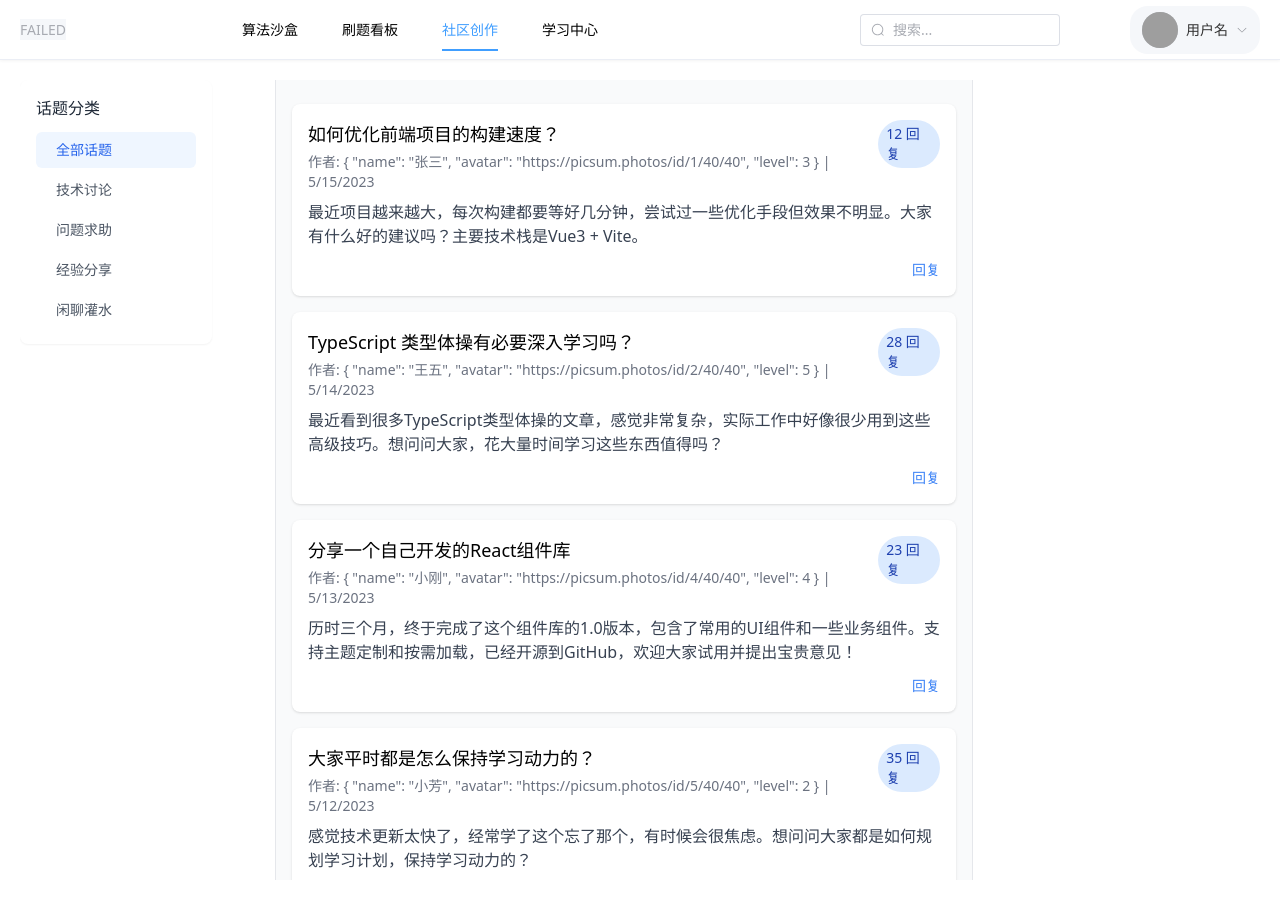
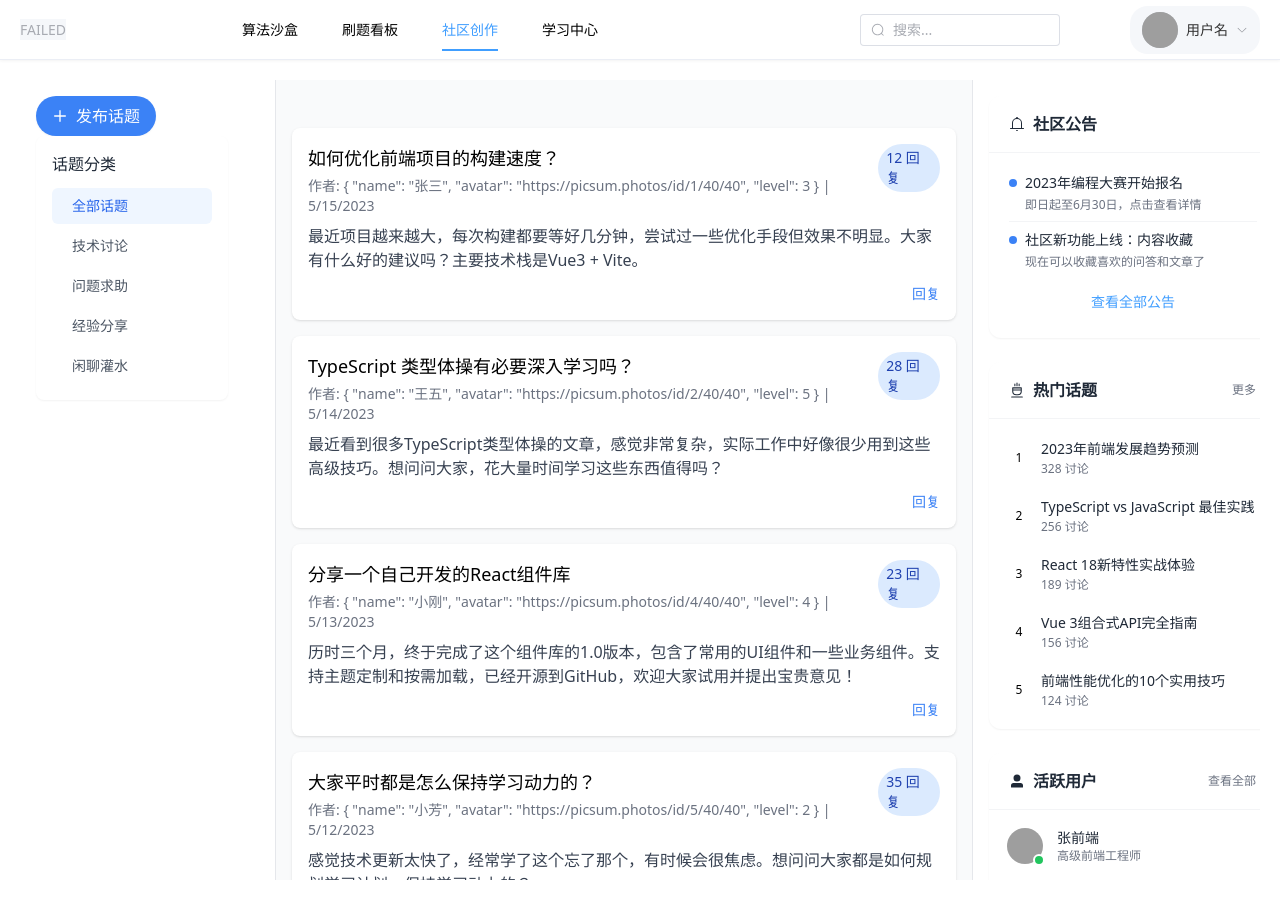
Before and after one commit to LinFen07/Penson_System, a Vue app: page /community in a window 1280 px wide. Built offline with nearby package versions, Linux system fonts and the light colour scheme; grey boxes are pictures that could not be loaded; what monaco-editor would draw is missing.

Commit message:
优化社区创作——右侧边栏

```diff
--- a/src/components/community/CategorySidebar.vue
+++ b/src/components/community/CategorySidebar.vue
@@ -1,5 +1,15 @@
 <template>
   <aside class="hidden lg:block w-48 shrink-0">
+     <!-- 创作按钮：突出显示，放在顶部 -->
+          <button
+            @click="handlePublishClick"
+            class="flex items-center gap-2 bg-primary hover:bg-primary/90 text-white px-4 py-2 rounded-full font-medium transition-all shadow-sm hover:shadow self-start"
+          >
+            <svg class="w-4 h-4" fill="none" stroke="currentColor" viewBox="0 0 24 24">
+              <path stroke-linecap="round" stroke-linejoin="round" stroke-width="2" d="M12 4v16m8-8H4"></path>
+            </svg>
+            <span>发布话题</span>
+          </button>
     <div class="bg-white rounded-lg shadow-sm p-4 sticky top-4">
       <h3 class="font-medium text-gray-800 mb-3">话题分类</h3>
       <ul class="space-y-1">
--- /dev/null
+++ b/src/components/community/RightSideContent/ActiveUsers.vue
@@ -0,0 +1,82 @@
+<template>
+  <div class="bg-white rounded-xl shadow-sm overflow-hidden transition-all hover:shadow-md">
+    <div class="px-5 py-4 border-b border-gray-100 flex justify-between items-center">
+      <h3 class="font-semibold text-gray-800 flex items-center">
+        <el-icon class="text-primary mr-2"><UserFilled /></el-icon>
+        活跃用户
+      </h3>
+      <el-button
+        type="text"
+        class="text-xs text-gray-500 hover:text-primary p-0 h-auto"
+      >
+        查看全部
+      </el-button>
+    </div>
+    <div class="p-4">
+      <div class="space-y-4">
+        <div
+          class="flex items-center justify-between group cursor-pointer"
+          v-for="(user, index) in activeUsers"
+          :key="index"
+        >
+          <div class="flex items-center">
+            <div class="relative">
+              <img
+                :src="user.avatar"
+                alt="用户头像"
+                class="w-10 h-10 rounded-full object-cover border-2 border-transparent group-hover:border-primary transition-colors"
+              >
+              <span
+                class="absolute bottom-0 right-0 w-3 h-3 rounded-full border-2 border-white"
+                :class="user.online ? 'bg-green-500' : 'bg-gray-300'"
+              ></span>
+            </div>
+            <div class="ml-3">
+              <p class="text-sm font-medium text-gray-800">{{ user.name }}</p>
+              <p class="text-xs text-gray-500">{{ user.role }}</p>
+            </div>
+          </div>
+          <el-button
+            size="mini"
+            type="primary"
+            class="opacity-0 group-hover:opacity-100 transition-opacity bg-primary/10 text-primary hover:bg-primary/20 border-none"
+          >
+            关注
+          </el-button>
+        </div>
+      </div>
+    </div>
+  </div>
+</template>
+
+<script setup>
+import { UserFilled } from '@element-plus/icons-vue';
+import { ElButton, ElIcon } from 'element-plus';
+
+const activeUsers = [
+  {
+    name: '张前端',
+    role: '高级前端工程师',
+    avatar: 'https://picsum.photos/id/1005/100/100',
+    online: true
+  },
+  {
+    name: '李算法',
+    role: '算法专家',
+    avatar: 'https://picsum.photos/id/1012/100/100',
+    online: true
+  },
+  {
+    name: '王架构',
+    role: '系统架构师',
+    avatar: 'https://picsum.photos/id/1025/100/100',
+    online: false
+  },
+  {
+    name: '赵设计',
+    role: 'UI/UX设计师',
+    avatar: 'https://picsum.photos/id/1027/100/100',
+    online: true
+  }
+];
+</script>
--- /dev/null
+++ b/src/components/community/RightSideContent/CommunityAnnouncement.vue
@@ -0,0 +1,40 @@
+<template>
+  <div class="bg-white rounded-xl shadow-sm overflow-hidden transition-all hover:shadow-md">
+    <div class="px-5 py-4 border-b border-gray-100">
+      <h3 class="font-semibold text-gray-800 flex items-center">
+        <el-icon class="text-primary mr-2"><Bell /></el-icon>
+        社区公告
+      </h3>
+    </div>
+    <div class="p-5 space-y-4">
+      <div class="space-y-2">
+        <div class="flex items-start">
+          <span class="inline-block w-2 h-2 rounded-full bg-primary mt-1.5 mr-2"></span>
+          <div>
+            <h4 class="text-sm font-medium text-gray-800">2023年编程大赛开始报名</h4>
+            <p class="text-xs text-gray-500 mt-1">即日起至6月30日，点击查看详情</p>
+          </div>
+        </div>
+        <div class="w-full h-px bg-gray-100 my-2"></div>
+        <div class="flex items-start">
+          <span class="inline-block w-2 h-2 rounded-full bg-primary mt-1.5 mr-2"></span>
+          <div>
+            <h4 class="text-sm font-medium text-gray-800">社区新功能上线：内容收藏</h4>
+            <p class="text-xs text-gray-500 mt-1">现在可以收藏喜欢的问答和文章了</p>
+          </div>
+        </div>
+      </div>
+      <el-button
+        type="text"
+        class="text-primary text-sm w-full justify-center hover:text-primary/80"
+      >
+        查看全部公告
+      </el-button>
+    </div>
+  </div>
+</template>
+
+<script setup>
+import { Bell } from '@element-plus/icons-vue';
+import { ElButton, ElIcon } from 'element-plus';
+</script>
--- /dev/null
+++ b/src/components/community/RightSideContent/HotTopics.vue
@@ -0,0 +1,46 @@
+<template>
+  <div class="bg-white rounded-xl shadow-sm overflow-hidden transition-all hover:shadow-md">
+    <div class="px-5 py-4 border-b border-gray-100 flex justify-between items-center">
+      <h3 class="font-semibold text-gray-800 flex items-center">
+        <el-icon class="text-primary mr-2"><HotWater/></el-icon>
+        热门话题
+      </h3>
+      <el-button
+        type="text"
+        class="text-xs text-gray-500 hover:text-primary p-0 h-auto"
+      >
+        更多
+      </el-button>
+    </div>
+    <div class="p-3">
+      <div class="space-y-1">
+        <div
+          class="px-2 py-2 rounded-lg hover:bg-gray-50 transition-colors cursor-pointer flex items-center"
+          v-for="(topic, index) in hotTopics"
+          :key="index"
+        >
+          <span class="w-5 h-5 rounded-full bg-primary/10 text-primary text-xs flex items-center justify-center mr-3 font-medium">
+            {{ index + 1 }}
+          </span>
+          <div class="flex-grow min-w-0">
+            <p class="text-sm text-gray-800 truncate">{{ topic.title }}</p>
+            <p class="text-xs text-gray-500 mt-0.5">{{ topic.discussions }} 讨论</p>
+          </div>
+        </div>
+      </div>
+    </div>
+  </div>
+</template>
+
+<script setup>
+import { HotWater } from '@element-plus/icons-vue';
+import { ElButton, ElIcon } from 'element-plus';
+
+const hotTopics = [
+  { title: '2023年前端发展趋势预测', discussions: '328' },
+  { title: 'TypeScript vs JavaScript 最佳实践', discussions: '256' },
+  { title: 'React 18新特性实战体验', discussions: '189' },
+  { title: 'Vue 3组合式API完全指南', discussions: '156' },
+  { title: '前端性能优化的10个实用技巧', discussions: '124' }
+];
+</script>
--- a/src/components/community/RightSidebar.vue
+++ b/src/components/community/RightSidebar.vue
@@ -2,17 +2,17 @@
   <aside class="hidden md:block w-72 shrink-0">
     <div class="space-y-6">
       <!-- 社区公告 -->
-      <!-- <CommunityAnnouncement />
+      <CommunityAnnouncement />
       <!-- 热门话题 -->
-      <!-- <HotTopics /> -->
+      <HotTopics />
       <!-- 活跃用户 -->
-      <!-- <ActiveUsers /> -->
+      <ActiveUsers />
     </div>
   </aside>
 </template>
 
 <script setup>
-// import CommunityAnnouncement from '@/components/community/CommunityAnnouncement.vue'
-// import HotTopics from '@/components/community/HotTopics.vue'
-// import ActiveUsers from '@/components/community/ActiveUsers.vue'
+import CommunityAnnouncement from '@/components/community/RightSideContent/CommunityAnnouncement.vue'
+import HotTopics from '@/components/community/RightSideContent/HotTopics.vue'
+import ActiveUsers from '@/components/community/RightSideContent/ActiveUsers.vue'
 </script>
--- a/src/views/CommunityDiscuss.vue
+++ b/src/views/CommunityDiscuss.vue
@@ -1,9 +1,8 @@
 <template>
-  <!-- 最外层改成 grid，三列 -->
-  <div class="grid h-screen"
-       style="grid-template-columns: 16rem 1fr 18rem; grid-template-rows: 1fr;">
+  <!-- 保持三列网格布局，作为子组件的紧凑结构 -->
+  <div class="grid grid-cols-1 lg:grid-cols-[16rem_1fr_18rem] h-screen">
     <!-- 左侧固定侧边栏 -->
-    <aside class="sticky top-0 h-full bg-white border-r overflow-y-auto">
+    <aside class="hidden lg:block sticky top-0 h-full bg-white border-r overflow-y-auto p-4">
       <CategorySidebar
         :active-category="activeCategory"
         @change-category="handleCategoryChange"
@@ -13,16 +12,27 @@
     <!-- 中间内容区，可滚动 -->
     <main class="overflow-y-auto bg-gray-50">
       <div class="max-w-4xl mx-auto px-4 py-6">
-        <MobileCategoryFilter
-          :active-category="activeCategory"
-          @change-category="handleCategoryChange"
-        />
+        <!-- 内容区顶部操作栏：包含创作按钮和移动端筛选器 -->
+        <div class="flex flex-col sm:flex-row justify-between items-start sm:items-center gap-4 mb-6">
+          <!-- 移动端分类筛选器 -->
+          <MobileCategoryFilter
+            :active-category="activeCategory"
+            @change-category="handleCategoryChange"
+            class="w-full sm:w-auto"
+          />
+
+
+        </div>
+
+        <!-- 内容列表 -->
         <DiscussList
           :discussions="filteredDiscussions"
           @reply="handleReply"
           @like="handleLike"
           @pin="handlePin"
         />
+
+        <!-- 空状态 -->
         <EmptyState
           v-if="filteredDiscussions.length === 0"
           text="暂无相关话题"
@@ -30,35 +40,38 @@
           @action-click="handlePublishClick"
           action-text="发布新话题"
         />
+
+        <!-- 分页 -->
         <Pagination
           v-if="filteredDiscussions.length > 0"
           :current-page="currentPage"
           :total-pages="totalPages"
           @change-page="handlePageChange"
+          class="mt-8 mb-4"
         />
+
+        <!-- 回复表单 -->
         <DiscussForm
           v-if="showForm"
           @submit="handleSubmit"
           @cancel="showForm = false"
           :reply-to="replyTo"
-          class="mt-6"
+          class="mt-6 p-4 bg-white rounded-xl shadow-sm"
         />
       </div>
     </main>
 
     <!-- 右侧固定侧边栏 -->
-    <aside class="sticky top-0 h-full bg-white border-l overflow-y-auto">
-      <!-- <RightSidebar /> -->
+    <aside class="hidden lg:block sticky top-0 h-full bg-white border-l overflow-y-auto p-4">
+      <RightSidebar />
     </aside>
   </div>
 </template>
 
-
 <script setup>
 import { ref, computed } from 'vue'
 import { useRouter } from 'vue-router'
-// 导入拆分后的组件
-import CommunityHeader from '@/components/community/CommunityHeader.vue'
+// 导入组件
 import CategorySidebar from '@/components/community/CategorySidebar.vue'
 import MobileCategoryFilter from '@/components/community/MobileCategoryFilter.vue'
 import DiscussList from '@/components/community/DiscussList.vue'
@@ -66,9 +79,8 @@ import EmptyState from '@/components/community/EmptyState.vue'
 import Pagination from '@/components/community/Pagination.vue'
 import DiscussForm from '@/components/community/DiscussForm.vue'
 import RightSidebar from '@/components/community/RightSidebar.vue'
-import { formatRelativeTime } from '@/utils/date-utils'
 
-// 讨论数据
+// 讨论数据（保持不变）
 const discussions = ref([
   {
     id: 1,
@@ -177,7 +189,7 @@ const discussions = ref([
   }
 ])
 
-// 状态管理
+// 状态管理（保持不变）
 const showForm = ref(false)
 const replyTo = ref(null)
 const searchQuery = ref('')
@@ -188,7 +200,7 @@ const itemsPerPage = 10
 // 路由
 const router = useRouter()
 
-// 过滤逻辑（核心逻辑保留在主组件）
+// 过滤逻辑（保持不变）
 const filteredDiscussions = computed(() => {
   if (!Array.isArray(discussions.value)) return []
 
@@ -225,7 +237,7 @@ const totalPages = computed(() => {
   return Math.ceil(filtered.length / itemsPerPage) || 1
 })
 
-// 事件处理（与子组件通信）
+// 事件处理（保持不变）
 const handleCategoryChange = (category) => {
   activeCategory.value = category
   currentPage.value = 1 // 切换分类重置页码
@@ -237,7 +249,9 @@ const handlePageChange = (page) => {
 }
 
 const handlePublishClick = () => {
-  router.push('/create')
+  showForm.value = true
+  replyTo.value = null
+  window.scrollTo({ top: 0, behavior: 'smooth' })
 }
 
 const handleReply = (discussion) => {
@@ -291,21 +305,25 @@ const handleSubmit = (newDiscussion) => {
 </script>
 
 <style scoped>
-/* 只需要把 body/html 的滚动锁死，由 main 区域滚动即可 */
-html, body {
-  height: 100%;
-  overflow: hidden;
+/* 优化滚动条和交互样式 */
+main::-webkit-scrollbar {
+  width: 6px;
 }
 
-/* 主页面仅保留布局相关样式 */
-.flex-1 {
-  min-width: 0; /* 防止内容溢出 */
+main::-webkit-scrollbar-thumb {
+  background-color: rgba(156, 163, 175, 0.5);
+  border-radius: 3px;
 }
 
-@media (min-width: 1024px) {
-  .flex-1 {
-    max-width: calc(100% - 48px - 18rem);
-    margin: 0 auto;
+/* 创作按钮样式补充 */
+:deep(.bg-primary) {
+  background-color: #3b82f6; /* 可替换为项目主色 */
+}
+
+/* 响应式调整 */
+@media (max-width: 1023px) {
+  .max-w-4xl {
+    max-width: 100%;
   }
 }
 </style>
```
